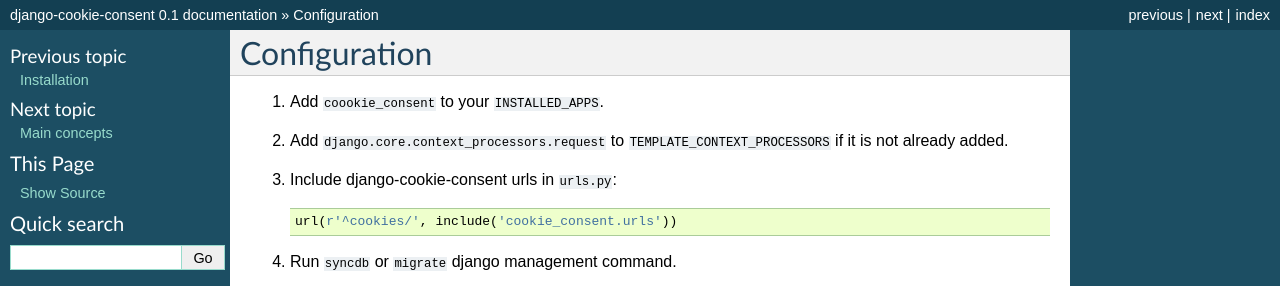
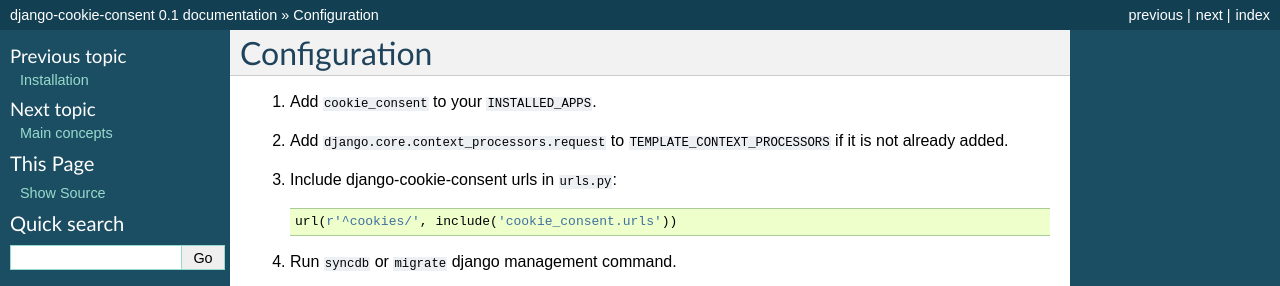
Before and after one commit to jazzband/django-cookie-consent, a Sphinx documentation site: the page built from docs/configuration.rst, in a window 1280 px wide. Shown: the top 286 px of the page. Built offline with Sphinx 7.4.7, drawn with Linux system fonts in a browser that asks for light colours.

Commit message:
Update configuration.rst
fix #1 appname

```diff
--- a/docs/configuration.rst
+++ b/docs/configuration.rst
@@ -2,7 +2,7 @@
 Configuration
 =============
 
-1. Add ``coookie_consent`` to your ``INSTALLED_APPS``.
+1. Add ``cookie_consent`` to your ``INSTALLED_APPS``.
 
 2. Add ``django.core.context_processors.request``
    to ``TEMPLATE_CONTEXT_PROCESSORS`` if it is not already added.
```
